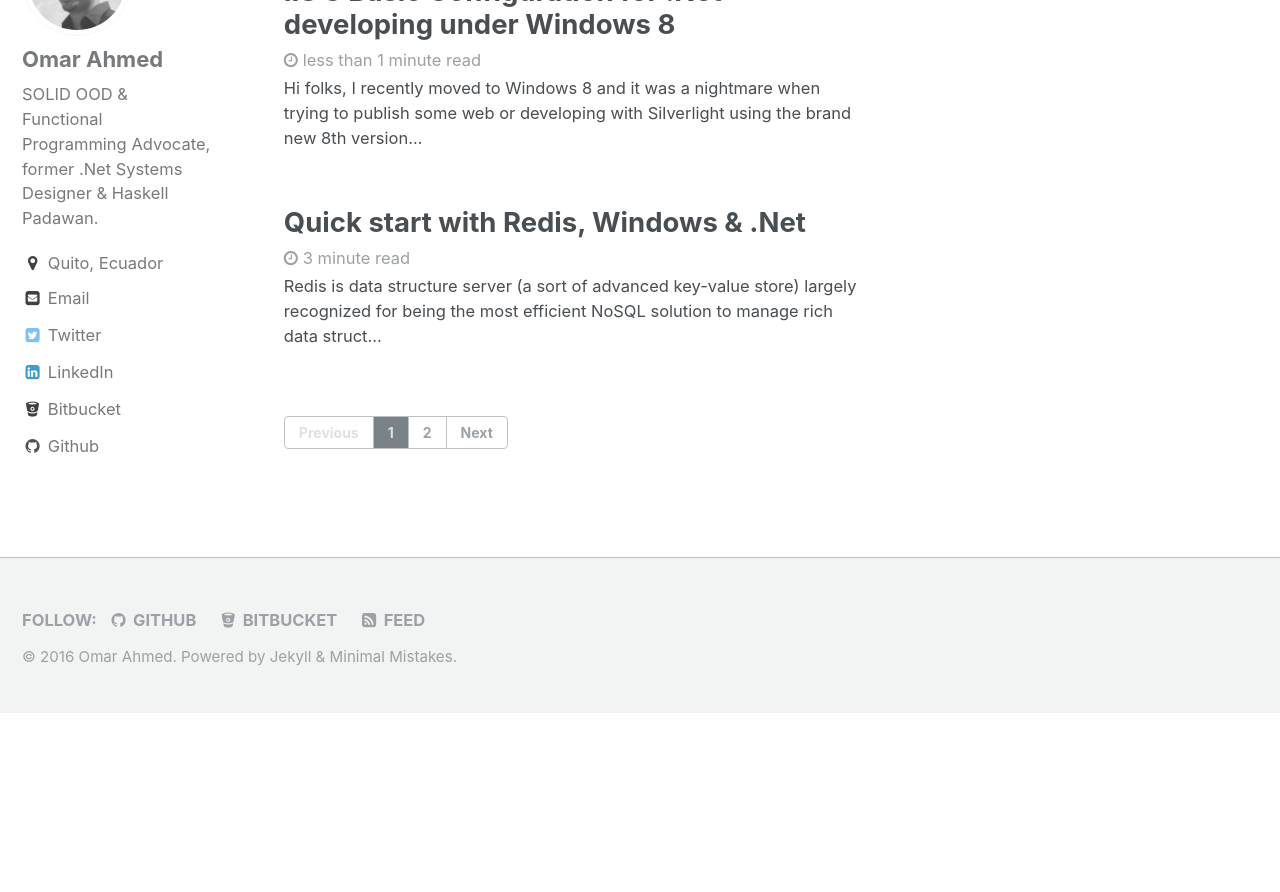
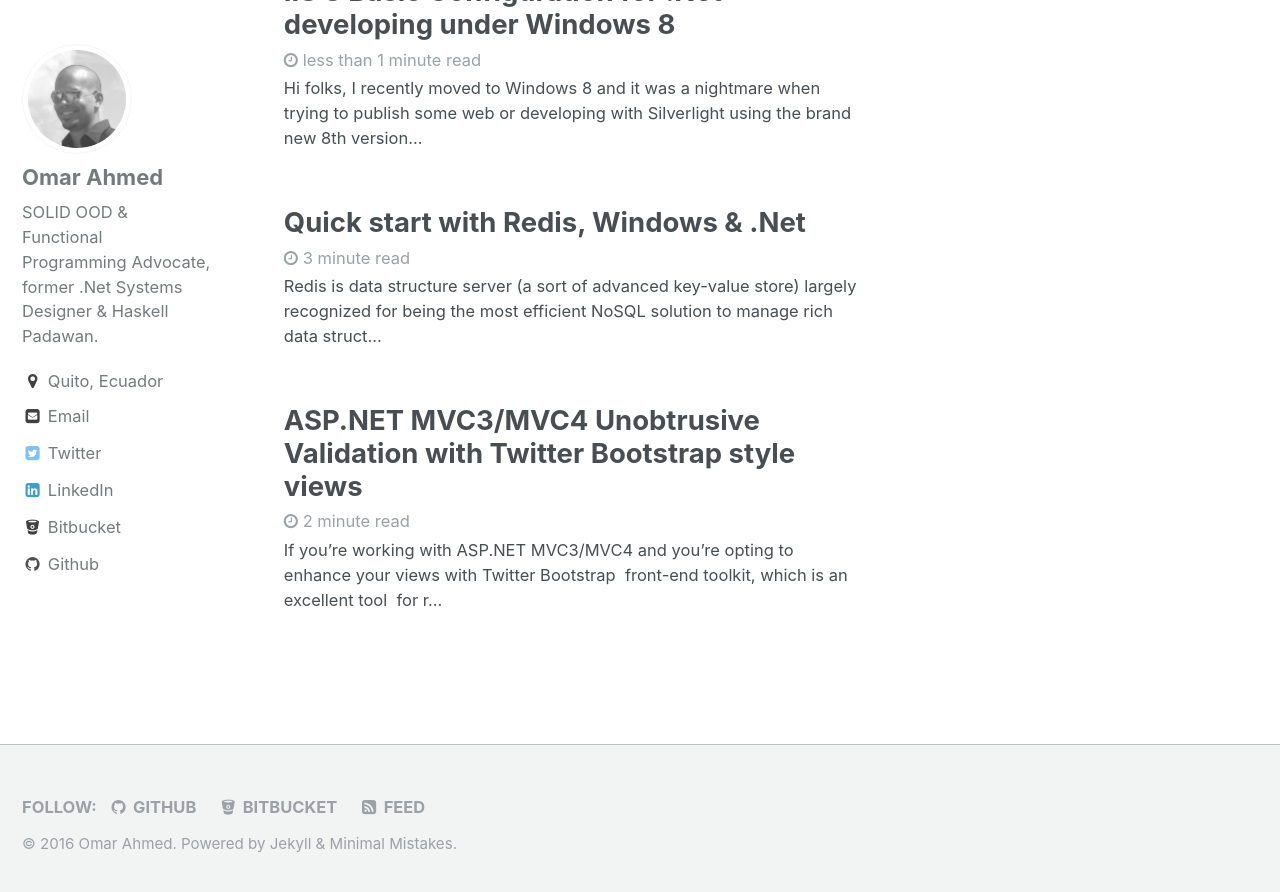
Before and after one commit to nebtrx/nebtrx.github.io, a Jekyll site: the page built from index.html, in a window 1280 px wide and 900 px high, scrolled down 912 px. Shown: the top 892 px of the window. Built offline with Jekyll 4.4.1, drawn with Linux system fonts in a browser that asks for light colours; the list of posts is cut into pages by our own code; before the commit the page ends 1625 px from its top, so only the background shows below that.

Commit message:
Fix pagination attempt

```diff
--- a/_config.yml
+++ b/_config.yml
@@ -208,7 +208,7 @@
 
 # Outputting
 permalink: /post/:categories/:title/
-paginate: 5 # amount of posts to show
+paginate: 6 # amount of posts to show
 paginate_path: /page:num/
 timezone: # http://en.wikipedia.org/wiki/List_of_tz_database_time_zones
 
--- a/_includes/paginator.html
+++ b/_includes/paginator.html
@@ -6,9 +6,9 @@
     {% comment %} Link for previous page {% endcomment %}
     {% if paginator.previous_page %}
       {% if paginator.previous_page == 1 %}
-        <li><a href="{{ base_path }}/">{{ site.data.ui-text[site.locale].pagination_previous | default: "Previous" }}</a></li>
+        <li><a href="{{ base_path }}/blog">{{ site.data.ui-text[site.locale].pagination_previous | default: "Previous" }}</a></li>
       {% else %}
-        <li><a href="{{ base_path }}/page{{ paginator.previous_page }}/">{{ site.data.ui-text[site.locale].pagination_previous | default: "Previous" }}</a></li>
+        <li><a href="{{ base_path }}/blog/page{{ paginator.previous_page }}/">{{ site.data.ui-text[site.locale].pagination_previous | default: "Previous" }}</a></li>
       {% endif %}
     {% else %}
       <li><a href="#" class="disabled"><span aria-hidden="true">{{ site.data.ui-text[site.locale].pagination_previous | default: "Previous" }}</span></a></li>
@@ -36,7 +36,7 @@
 
     {% for index in (page_start..page_end) %}
       {% if index == paginator.page %}
-        <li><a href="{{ base_path }}/page{{ index }}/" class="disabled current">{{ index }}</a></li>
+        <li><a href="{{ base_path }}/blog/page{{ index }}/" class="disabled current">{{ index }}</a></li>
       {% else %}
         {% comment %} Distance from current page and this link {% endcomment %}
         {% assign dist = paginator.page | minus: index %}
@@ -44,7 +44,7 @@
           {% comment %} Distance must be a positive value {% endcomment %}
           {% assign dist = 0 | minus: dist %}
         {% endif %}
-        <li><a href="{{ base_path }}/page{{ index }}/">{{ index }}</a></li>
+        <li><a href="{{ base_path }}/blog/page{{ index }}/">{{ index }}</a></li>
       {% endif %}
     {% endfor %}
 
@@ -56,12 +56,12 @@
     {% if paginator.page == paginator.total_pages %}
       <li><a href="#" class="disabled current">{{ paginator.page }}</a></li>
     {% else %}
-      <li><a href="{{ base_path }}/page{{ paginator.total_pages }}/">{{ paginator.total_pages }}</a></li>
+      <li><a href="{{ base_path }}/blog/page{{ paginator.total_pages }}/">{{ paginator.total_pages }}</a></li>
     {% endif %}
 
     {% comment %} Link next page {% endcomment %}
     {% if paginator.next_page %}
-      <li><a href="{{ base_path }}/page{{ paginator.next_page }}/">{{ site.data.ui-text[site.locale].pagination_next | default: "Next" }}</a></li>
+      <li><a href="{{ base_path }}/blog/page{{ paginator.next_page }}/">{{ site.data.ui-text[site.locale].pagination_next | default: "Next" }}</a></li>
     {% else %}
       <li><a href="#" class="disabled"><span aria-hidden="true">{{ site.data.ui-text[site.locale].pagination_next | default: "Next" }}</span></a></li>
     {% endif %}
```
